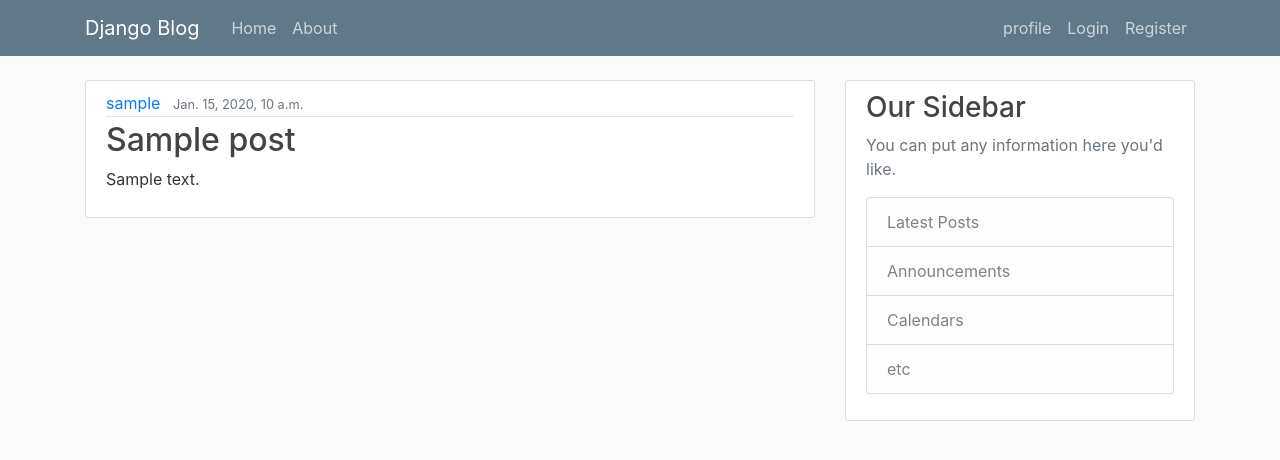
After one commit to grocky52/django_blog_walkthrough-, a Django app: page /post/1/ in a window 1280 px wide. The commit adds this page. Shown: the top 460 px of the page. Run offline with Django 4.2, Linux system fonts and the light colour scheme; tables that the repository leaves empty hold one stand-in row (values such as "Sample post"); some libraries are stand-ins or nearby versions.

Commit message:
generic view working completely

```diff
--- a/blog/models.py
+++ b/blog/models.py
@@ -1,6 +1,7 @@
 from django.db import models
 from django.contrib.auth.models import User
 from django.utils import timezone
+from django.urls import reverse
 
 # Create your models here.
 
@@ -11,4 +12,12 @@ class post(models.Model):
     author = models.ForeignKey(User, on_delete=models.CASCADE)
 
 
+    def __str__(self):
+        return self.title
+
+
+    def get_absolute_url(self):
+        return reverse('blog:post-detail', kwargs={'pk': self.pk})
+
+
     #tittle author date_posted content
--- a/blog/templates/blog/base.html
+++ b/blog/templates/blog/base.html
@@ -37,6 +37,7 @@
               <a class="nav-item nav-link" href="{% url 'profile' %}">profile</a>
               {%  if user.is_authenticated %}
               <a class="nav-item nav-link" href="{% url 'logout' %}">logout</a>
+              <a class="nav-item nav-link" href="{% url 'blog:post-create'%}">New Post</a>
               {% else %}
               <a class="nav-item nav-link" href="{% url 'login' %}">Login</a>
               <a class="nav-item nav-link" href="{% url 'register' %}">Register</a>
--- a/blog/templates/blog/home.html
+++ b/blog/templates/blog/home.html
@@ -7,7 +7,7 @@
               <a class="mr-2" href="#">{{ post.author }}</a>
               <small class="text-muted">{{ post.date_posted }}</small>
             </div>
-            <h2><a class="article-title" href="#">{{ post.title }}</a></h2>
+            <h2><a class="article-title" href="{% url 'blog:post-detail' post.id %}">{{ post.title }}</a></h2>
             <p class="article-content">{{ post.content }}</p>
           </div>
         </article>
--- /dev/null
+++ b/blog/templates/blog/post_detail.html
@@ -0,0 +1,17 @@
+{% extends "blog/base.html" %}
+{% block content %}
+    <article class="media content-section">
+        <div class="media-body">
+        <div class="article-metadata">
+            <a class="mr-2" href="#">{{ object.author }}</a>
+            <small class="text-muted">{{ object.date_posted }}</small>
+            {% if object.author == user %}
+                <a class="btn btn-primary btn-sm mt-1 mb-1" href="{% url 'blog:post-update' object.id %}">update post</a>
+                <a class="btn btn-danger btn-sm mt-1 mb-1" href="{% url 'blog:post-delete' object.id %}">delete post</a>
+            {% endif %}
+        </div>
+        <h2 class="article-title">{{ object.title }}</h2>
+        <p class="article-content">{{ object.content }}</p>
+        </div>
+    </article>
+{% endblock content %}
--- a/blog/urls.py
+++ b/blog/urls.py
@@ -1,11 +1,16 @@
 from django.urls import path
 from . import views
+from .views import  postlistview, postdetailview, postcreateview, postupdateview, postdeleteview
 from users import views as user_views
 from django.contrib.auth import views as auth_views
 
 app_name = 'blog'
 urlpatterns = [
-    path('', views.home, name = 'home'),
+    path('', postlistview.as_view(), name = 'home'),
+    path('post/<int:pk>/', postdetailview.as_view(), name = 'post-detail'),
+    path('post/<int:pk>/update/', postupdateview.as_view(), name = 'post-update'),
+    path('post/<int:pk>/delete/', postdeleteview.as_view(), name = 'post-delete'),
+    path('post/new/', postcreateview.as_view(), name = 'post-create'),
     path('about/', views.about, name = 'about'),
 
 ]
--- a/blog/views.py
+++ b/blog/views.py
@@ -1,10 +1,66 @@
 from django.shortcuts import render
-
+from . models import post
+from django.views.generic import CreateView, ListView, DetailView, UpdateView, DeleteView
+from .models import post
+from django.contrib.auth.mixins import LoginRequiredMixin, UserPassesTestMixin
 # Create your views here.
 
 
-def home(request):
-    return render(request, 'blog/home.html', )
+
+
+class postlistview(ListView):
+    model = post
+    template_name = 'blog/home.html'
+    context_object_name = 'posts'
+    ordering = ['-date_posted']
+    paginate_by = 2
+
+
+
+class postdetailview(DetailView):
+    model = post
+
+
+
+class postcreateview(LoginRequiredMixin, CreateView):
+    model = post
+    fields = ['title', 'content']
+
+    def form_valid(self, form):
+       form.instance.author = self.request.user
+       return super().form_valid(form)
+
+
+
+class postupdateview(LoginRequiredMixin, UserPassesTestMixin, UpdateView):
+    model = post
+    fields = ['title', 'content']
+
+    def form_valid(self, form):
+        form.instance.author = self.request.user
+        return super().form_valid(form)
+
+
+    def test_func(self):
+        post  = self.get_object()
+
+        if self.request.user == post.author:
+            return True
+        return False
+
+
+
+
+class postdeleteview(LoginRequiredMixin, UserPassesTestMixin, DeleteView):
+    model = post
+    success_url = '/'
+
+    def test_func(self):
+        post = self.get_object()
+
+        if self.request.user == post.author:
+            return True
+        return False
 
 
 def about(request):
--- a/django_project/settings.py
+++ b/django_project/settings.py
@@ -143,7 +143,7 @@ EMAIL_HOST = 'smtp.gmail.com'
 EMAIL_PORT = 587
 EMAIL_USE_TLS = True
 EMAIL_HOST_USER = 'james.kahiga52@gmail.com'
-EMAIL_HOST_PASSWORD = 'lnvlquigbidtnnhu'
+EMAIL_HOST_PASSWORD = 'hvmziwhgitympphc'
 
 
 
--- a/users/models.py
+++ b/users/models.py
@@ -14,8 +14,8 @@ class profile(models.Model):
         return f'{self.user.username} profile'
 
 
-    def save(self):
-        super().save()
+    def save(self, *args, **kwargs):
+        super().save(*args, **kwargs)
 
         img = Image.open(self.image.path)
 
```
Also changed, not shown: blog/templates/blog/post_confirm_delete.html (added, +18 -0 lines), blog/templates/blog/post_form.html (added, +17 -0 lines).
